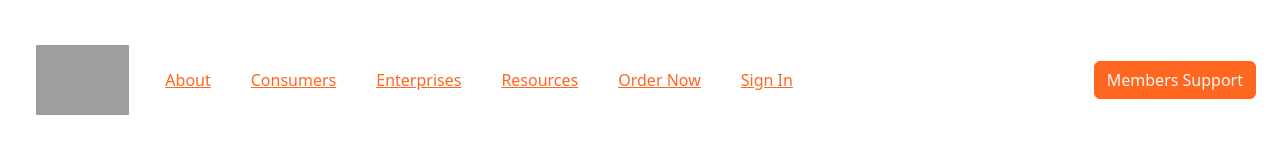
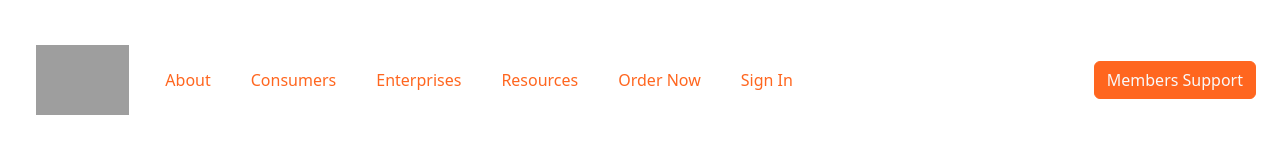
Before and after one commit to thornwebdesign/candoo-website, a React (Vite) app in the folder app/: page / in a window 1280 px wide. Shown: the top 160 px of the page. Built offline with nearby package versions, Linux system fonts and the light colour scheme; grey boxes are pictures that could not be loaded.

Commit message:
Added small changes to newsletters and the a tag decoration

```diff
--- a/app/src/scss/index.scss
+++ b/app/src/scss/index.scss
@@ -11,6 +11,10 @@ $container-max-widths: (
 
 @import '~bootstrap/scss/bootstrap';
 @import url("https://cdn.jsdelivr.net/npm/bootstrap-icons@1.11.2/font/bootstrap-icons.min.css");
+
+a {
+    text-decoration: none;
+}
 
 .centered {
     display: flex;
--- a/app/src/sections/newsletter.tsx
+++ b/app/src/sections/newsletter.tsx
@@ -35,8 +35,8 @@ class NewsLetterSection extends Component<Props, State> {
 
         return (
             <Section>
-                <div className="text-center">
-                    <span className="fs-5 text-dark">Get free resources and up to date information. <a href="#"
+                <div className="text-center my-5 py-5">
+                    <span className="fs-4 text-dark">Get free resources and up to date information. <a href="#"
                         className="text-primary fw-bold">Join our newsletter.</a></span>
                 </div>
             </Section>
```
